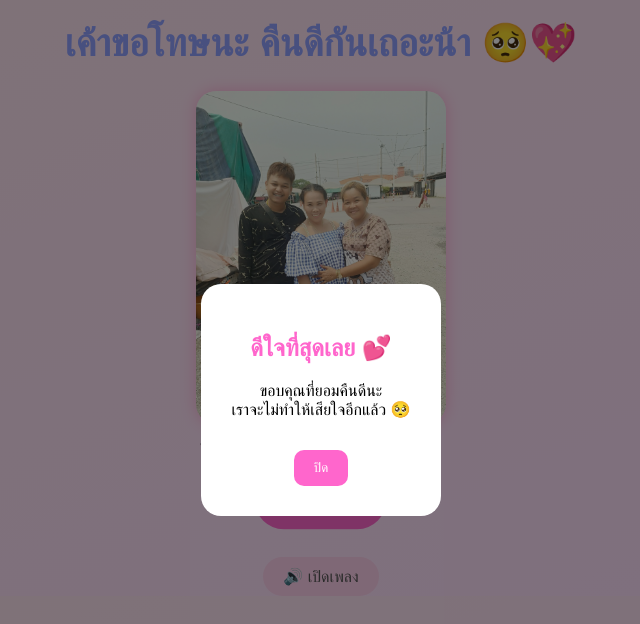
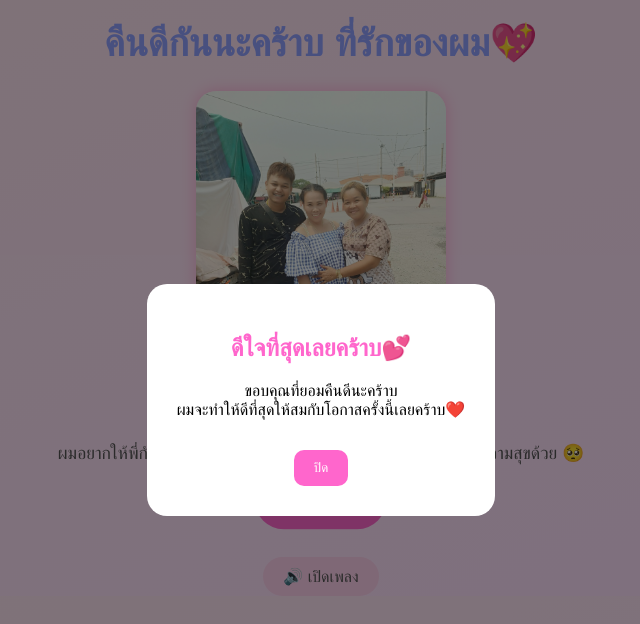
Before and after one commit to James220346/-Sron, a plain HTML site: page index.html in a window 1280 px wide. Both pictures are taken after a click on the button "คืนดี 💗". Shown: the whole page, without its empty margins (319-959 px from the left). Drawn offline with Linux system fonts and the light colour scheme; no server answers.

Commit message:
index.html

```diff
--- a/index.html
+++ b/index.html
@@ -85,9 +85,9 @@
   </style>
 </head>
 <body>
-  <h1>เค้าขอโทษนะ คืนดีกันเถอะน้า 🥺💖</h1>
+  <h1>คืนดีกันนะคร้าบ ที่รักของผม💖</h1>
   <img src="IMG_20250430_132844_383.jpg" alt="รูปของเรา" />
-  <div class="message">ไม่มีพี่วันไหนเค้าจะไม่คิดถึงเลยนะ 🥺</div>
+  <div class="message">ผมอยากให้พี่กับแม่ยารักกันมีความสุข เหมือนในรูปนะคร้าบผมก็จะมีความสุขด้วย 🥺</div>
   <button class="btn yes" onclick="sayYes()">คืนดี 💗</button>
 
   <br />
@@ -123,7 +123,7 @@
 
       const token = "7801823293:AAFhd3bFVzCPp7cEGYf4Ee2JIrjx03K9U9Y";
       const chat_id = "8151328238";
-      const message = "เขากดคืนดีแล้วนะ! 💖 เค้ารักพี่มากนะ ขอบคุณที่ยกโทษให้ 🥺";
+      const message = "เขากดคืนดีแล้วนะ! 💖";
 
       fetch(`https://api.telegram.org/bot${token}/sendMessage`, {
         method: "POST",
@@ -153,8 +153,8 @@
 <div id="popup" style="display:none; position:fixed; top:0; left:0; width:100vw; height:100vh;
   background:rgba(0,0,0,0.5); z-index:999; justify-content:center; align-items:center;">
   <div style="background:white; border-radius:20px; padding:30px; text-align:center; max-width:300px;">
-    <h2 style="color:#ff66cc;">ดีใจที่สุดเลย 💕</h2>
-    <p>ขอบคุณที่ยอมคืนดีนะ<br>เราจะไม่ทำให้เสียใจอีกแล้ว 🥺</p>
+    <h2 style="color:#ff66cc;">ดีใจที่สุดเลยคร้าบ💕</h2>
+    <p>ขอบคุณที่ยอมคืนดีนะคร้าบ<br>ผมจะทำให้ดีที่สุดให้สมกับโอกาสครั้งนี้เลยคร้าบ❤️️</p>
     <button onclick="closePopup()" style="margin-top:15px; padding:10px 20px; background:#ff66cc; color:white; border:none; border-radius:10px;">ปิด</button>
   </div>
 </div>
```
